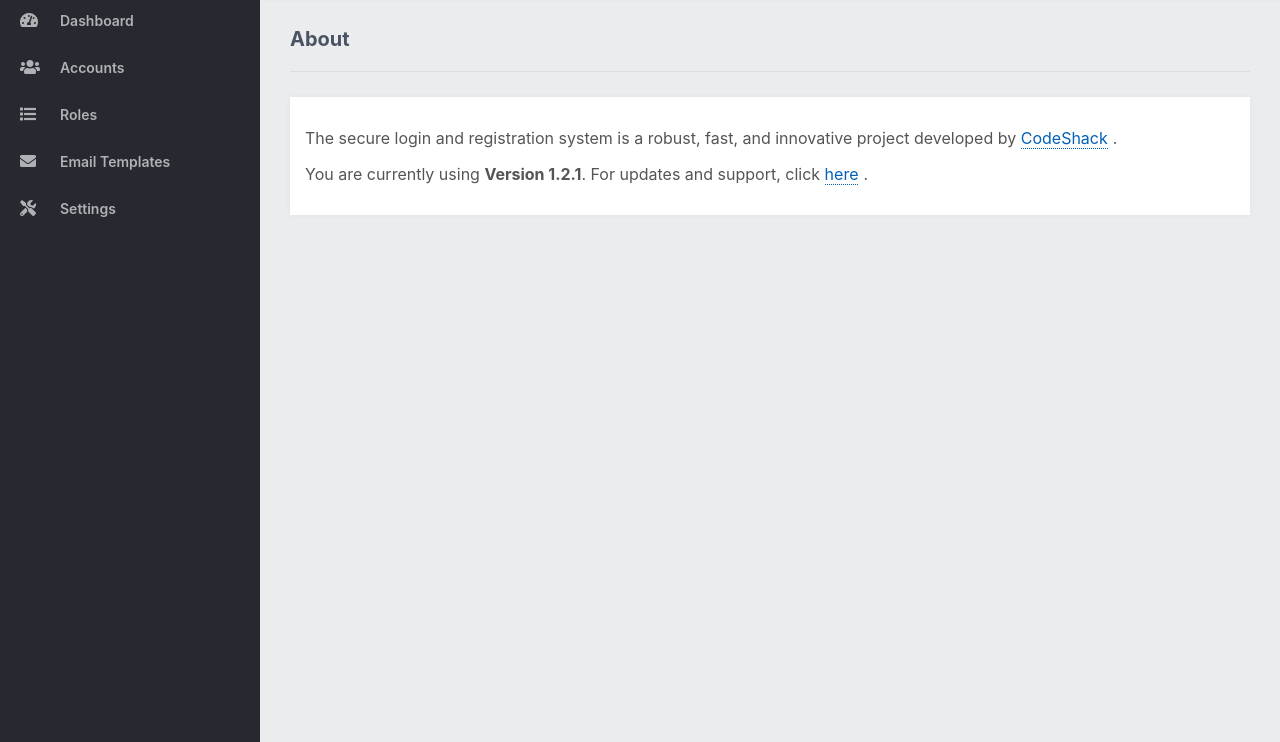
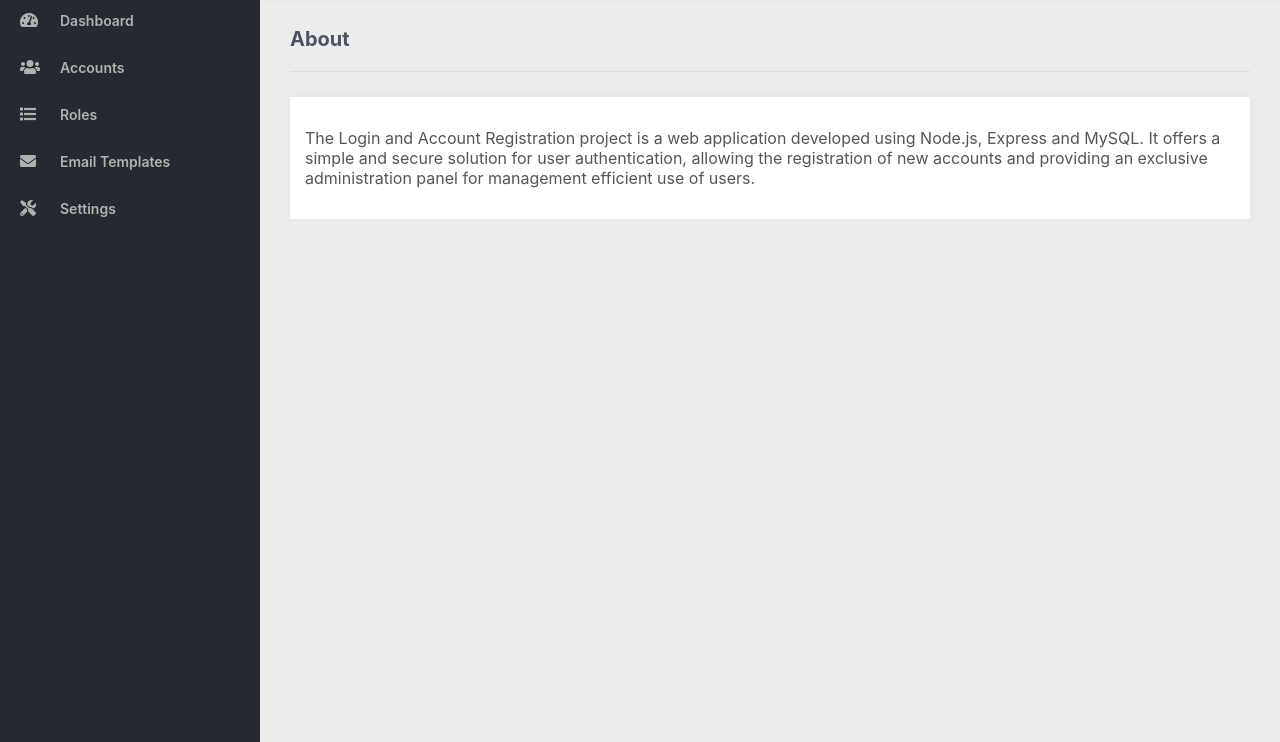
Before and after one commit to jasonwillyan/user-management-system, a website: page views/admin/about.html in a window 1280 px wide. Shown: the part 58-800 px from the top of the page. Drawn offline with nearby package versions, Linux system fonts and the light colour scheme; files that its build step writes are made by us from their sources.

Commit message:
feature: create redme.md

```diff
--- a/main.js
+++ b/main.js
@@ -14,7 +14,7 @@ const { Console } = require('console');
 require('dotenv').config();
 
 // Unique secret key
-const secret_key = 'your secret key';
+const secret_key = 'H#C^N_2023';
 
 // Update the below details with your own MySQL connection details
 const connection = mysql.createConnection({
--- a/views/admin/about.html
+++ b/views/admin/about.html
@@ -7,9 +7,7 @@
 
 <div class="content-block">
 
-    <p>The secure login and registration system is a robust, fast, and innovative project developed by <a class="link1" href="https://codeshack.io" target="_blank">CodeShack</a>.</p>
-
-    <p>You are currently using <b>Version 1.2.1</b>. For updates and support, click <a class="link1" href="https://codeshack.io/package/nodejs/advanced-secure-login-registration-system/" target="_blank">here</a>.</p>
+    <p>The Login and Account Registration project is a web application developed using Node.js, Express and MySQL. It offers a simple and secure solution for user authentication, allowing the registration of new accounts and providing an exclusive administration panel for management efficient use of users.</p>
 
 </div>
 {% endblock %}
```
Also changed, not shown: README.md (added).
